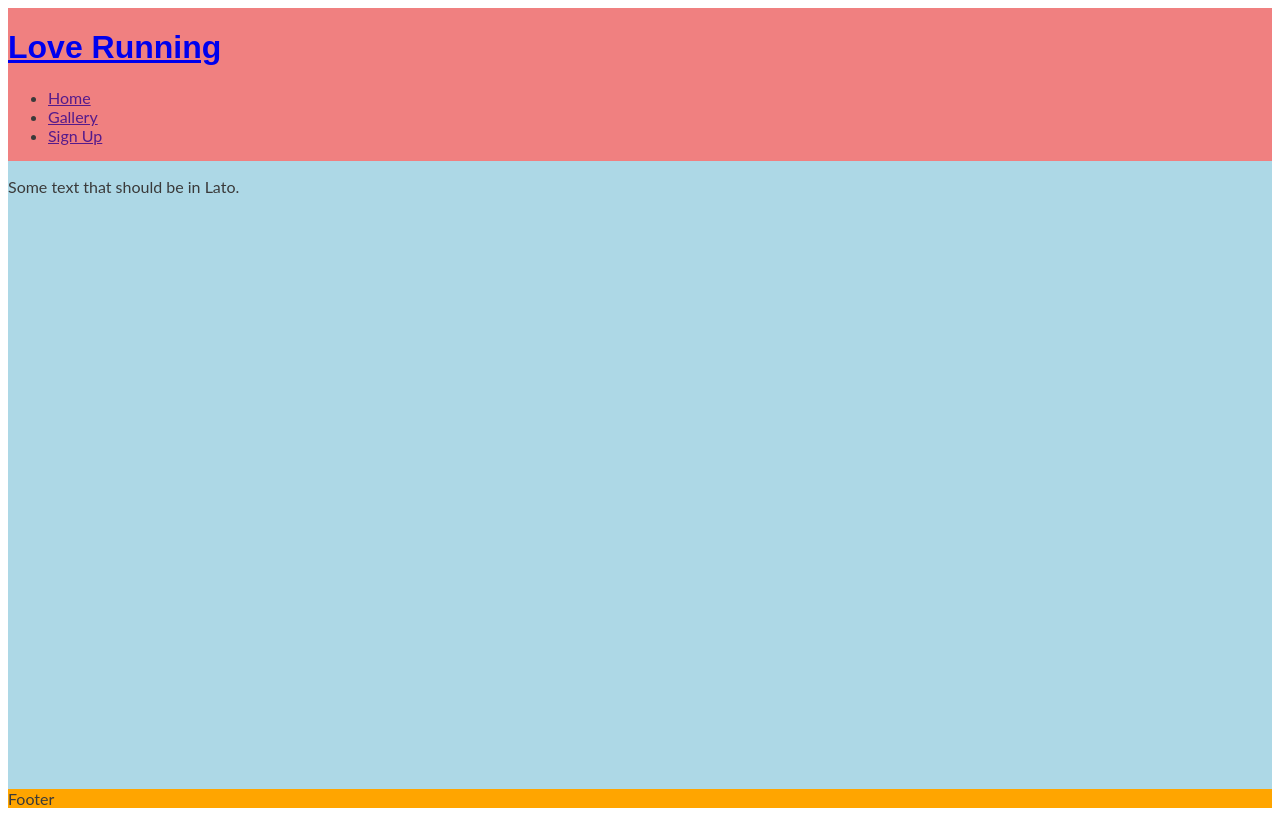
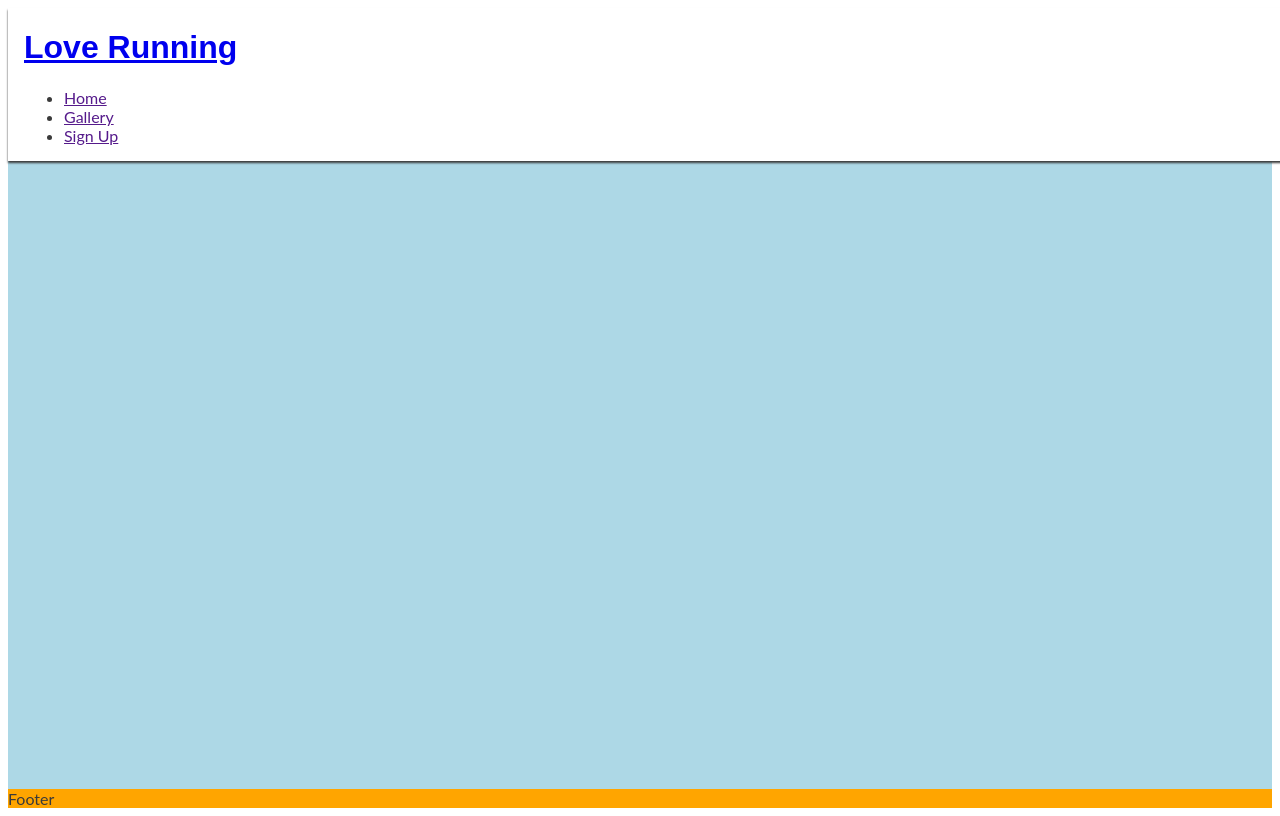
Before and after one commit to sophie-thomson/love-running, a plain HTML site: page index.html in a window 1280 px wide. Drawn offline with Linux system fonts and the light colour scheme.

Commit message:
Add styling to header for position and box shadow

```diff
--- a/assets/css/style.css
+++ b/assets/css/style.css
@@ -19,7 +19,12 @@ body {
 
 /* Header */
 header {
-    background-color: lightcoral;
+    background-color: #ffffff;
+    padding: 0 1rem;
+    position: fixed;
+    z-index: 99;
+    width: 100%;
+    box-shadow: 0 2px 2px #3a3a3a
 }
 
 h1 {
```
